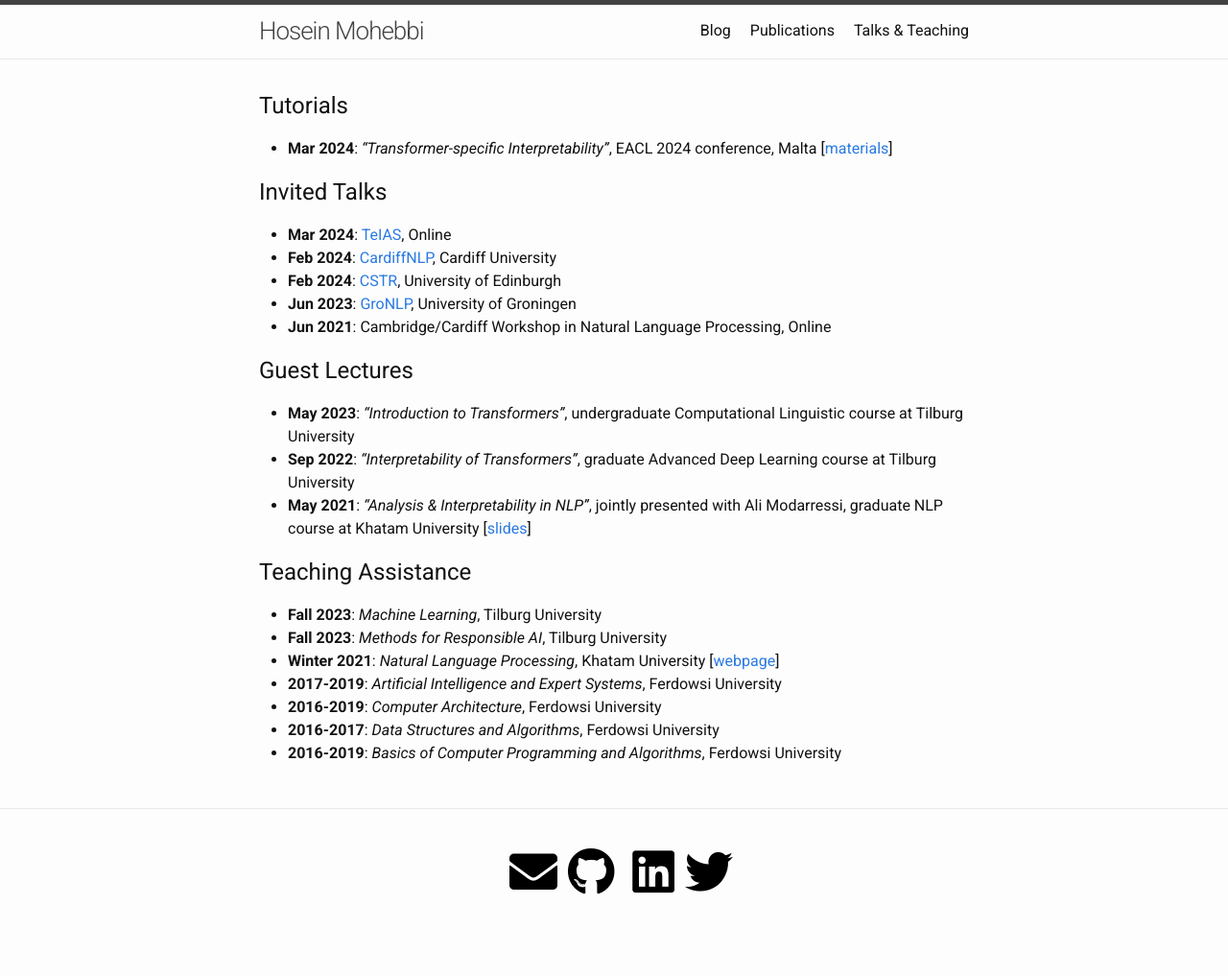
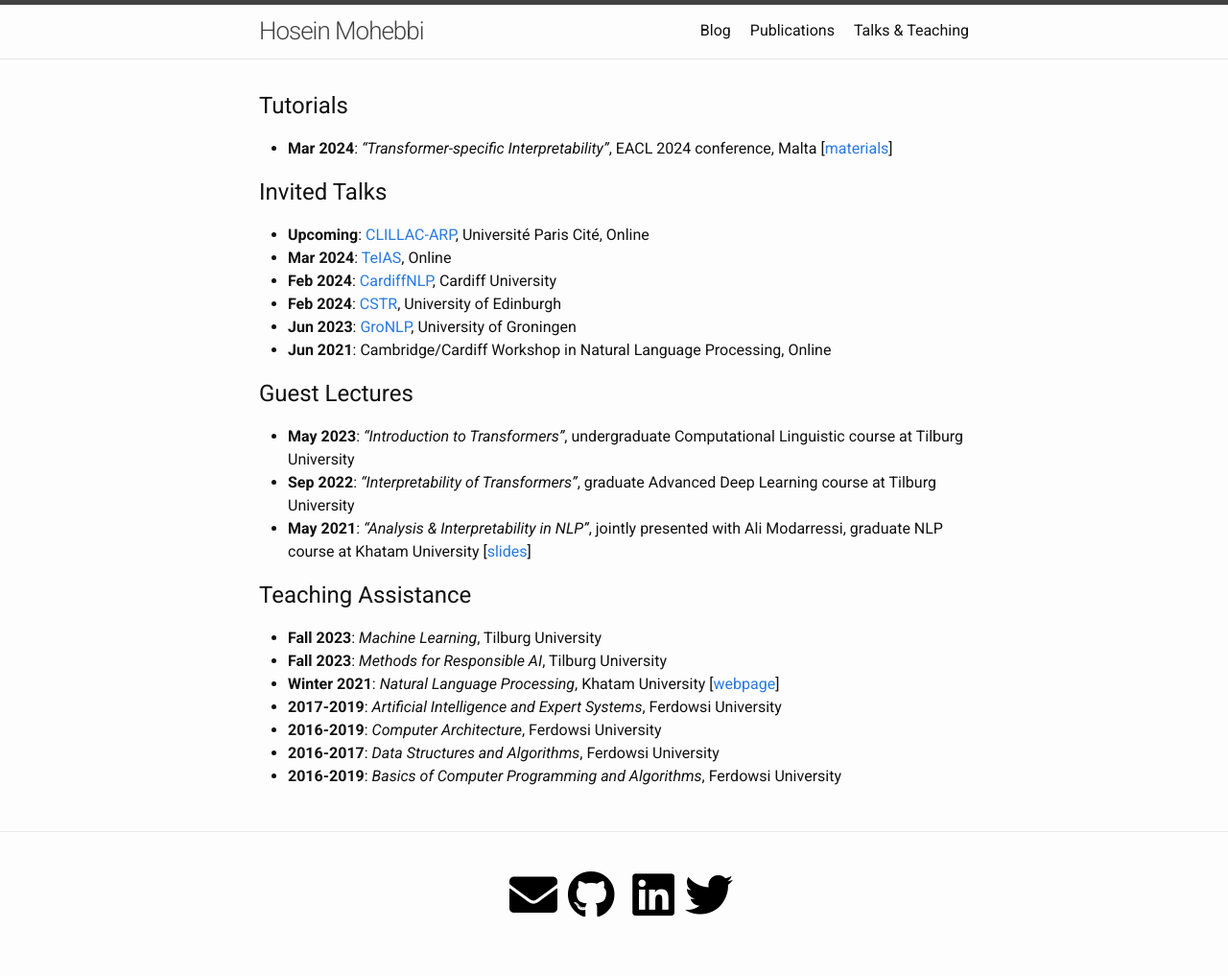
Before and after one commit to hmohebbi/hmohebbi.github.io, a Jekyll site: the page built from teaching.md, in a window 1280 px wide. Shown: the whole page at 96% size. Built offline with Jekyll 4.4.1, drawn with Linux system fonts in a browser that asks for light colours; a style sheet for code colours, icons or effects is not loaded; before the commit the page ends 993 px from its top, so only the background shows below that.

Commit message:
Update teaching.md

```diff
--- a/teaching.md
+++ b/teaching.md
@@ -10,6 +10,7 @@ permalink: /teaching/
 
 
 ## Invited Talks
+* __Upcoming__: [CLILLAC-ARP](https://clillac-arp.u-paris.fr/%C3%A9v%C3%A8nement/whisper/), Université Paris Cité, Online
 * __Mar 2024__: [TeIAS](https://teias.institute/mohebbi-talk202403/), Online
 * __Feb 2024__: [CardiffNLP](https://cardiffnlp.github.io/), Cardiff University
 * __Feb 2024__: [CSTR](https://www.cstr.ed.ac.uk/), University of Edinburgh
```
